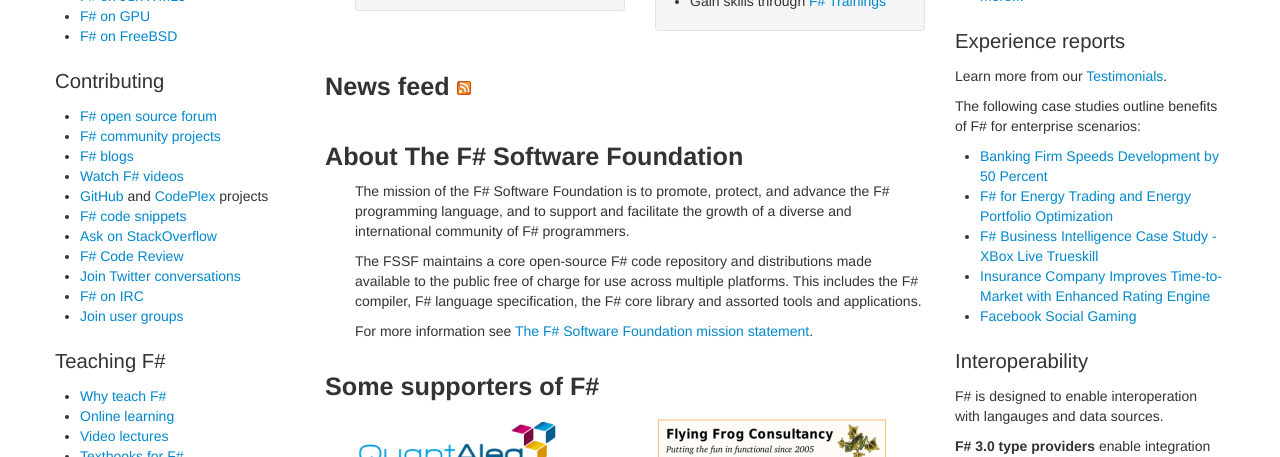
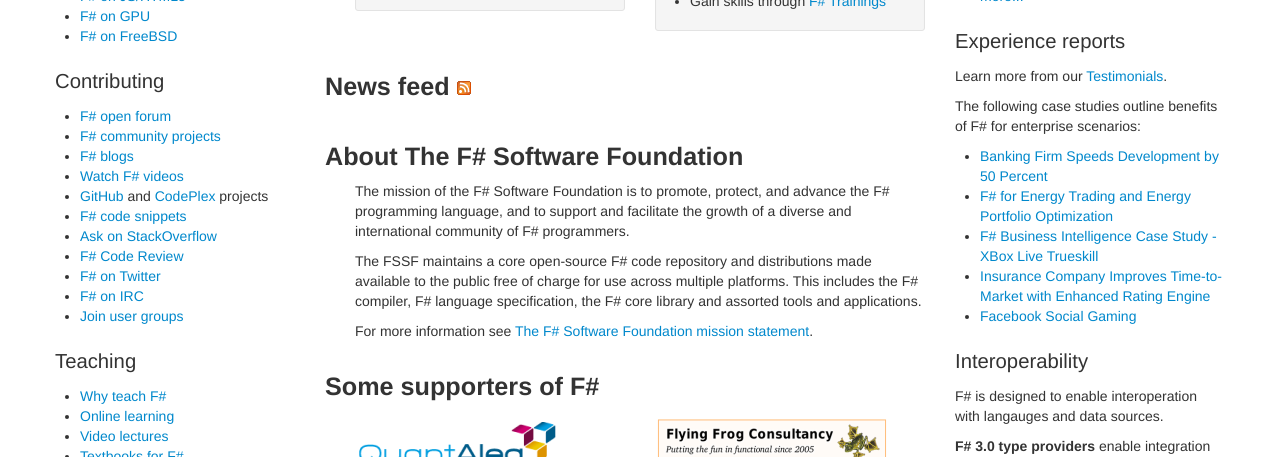
Before and after one commit to fsharp/fsharp.org, a Jekyll site: the page built from index.html, in a window 1280 px wide and 1372 px high. Shown: the part 529-986 px from the top of the window. Built offline with Jekyll 4.4.1, drawn with Linux system fonts in a browser that asks for light colours; nearby versions of some CDN libraries; some web fonts are replaced; comment, search, counter and statistics services are not loaded.

Commit message:
Update default.html

```diff
--- a/_layouts/default.html
+++ b/_layouts/default.html
@@ -75,7 +75,7 @@
               </ul>
               <h4>Contributing</h4>
               <ul>
-                <li><a onclick="javascript:pageTracker._trackPageview(‘/outbound/sidebar/open-source-list’);" href="http://groups.google.com/group/fsharp-opensource">F# open source forum</a></li>
+                <li><a onclick="javascript:pageTracker._trackPageview(‘/outbound/sidebar/open-source-list’);" href="http://groups.google.com/group/fsharp-opensource">F# open forum</a></li>
                 <li><a href="/community/projects/">F# community projects</a></li>
                 <li><a onclick="javascript:pageTracker._tra=ckPageview(‘/outbound/sidebar/news-from-blogs’);" href="http://fpish.net/blogs/Some/1/f~23/0">F# blogs</a></li>
                 <li><a href="/videos/1">Watch F# videos</a></li>
@@ -83,12 +83,12 @@
                 <li><a onclick="javascript:pageTracker._trackPageview(‘/outbound/sidebar/code-snippets’);" href="http://www.fssnip.net/">F# code snippets</a></li>
                 <li><a onclick="javascript:pageTracker._trackPageview(‘/outbound/sidebar/stackoverflow-tags’);" href="http://stackoverflow.com/questions/tagged/f%23">Ask on StackOverflow</a></li>
                 <li><a onclick="javascript:pageTracker._trackPageview(‘/outbound/sidebar/codereview-tags’);" href="http://codereview.stackexchange.com/questions/tagged/f%23">F# Code Review</a></li>
-                <li><a onclick="javascript:pageTracker._trackPageview(‘/outbound/sidebar/twitter-conversations’);" href="http://twitter.com/#fsharp">Join Twitter conversations</a></li>
+                <li><a onclick="javascript:pageTracker._trackPageview(‘/outbound/sidebar/twitter-conversations’);" href="http://twitter.com/#fsharp">F# on Twitter</a></li>
                 <li><a onclick="javascript:pageTracker._trackPageview(‘/outbound/sidebar/irc’);" href="http://en.irc2go.com/webchat/?net=freenode&room=%23fsharp">F# on IRC</a></li>
                 <li><a href="/groups/">Join user groups</a></li>
               </ul>
 
-              <h4>Teaching F#</h4>
+              <h4>Teaching</h4>
               <ul>
                 <li><a href="/teaching/index.html">Why teach F#</a></li>
                 <li><a href="/teaching/index.html#online_teaching_and_learning">Online learning</a></li>
```
